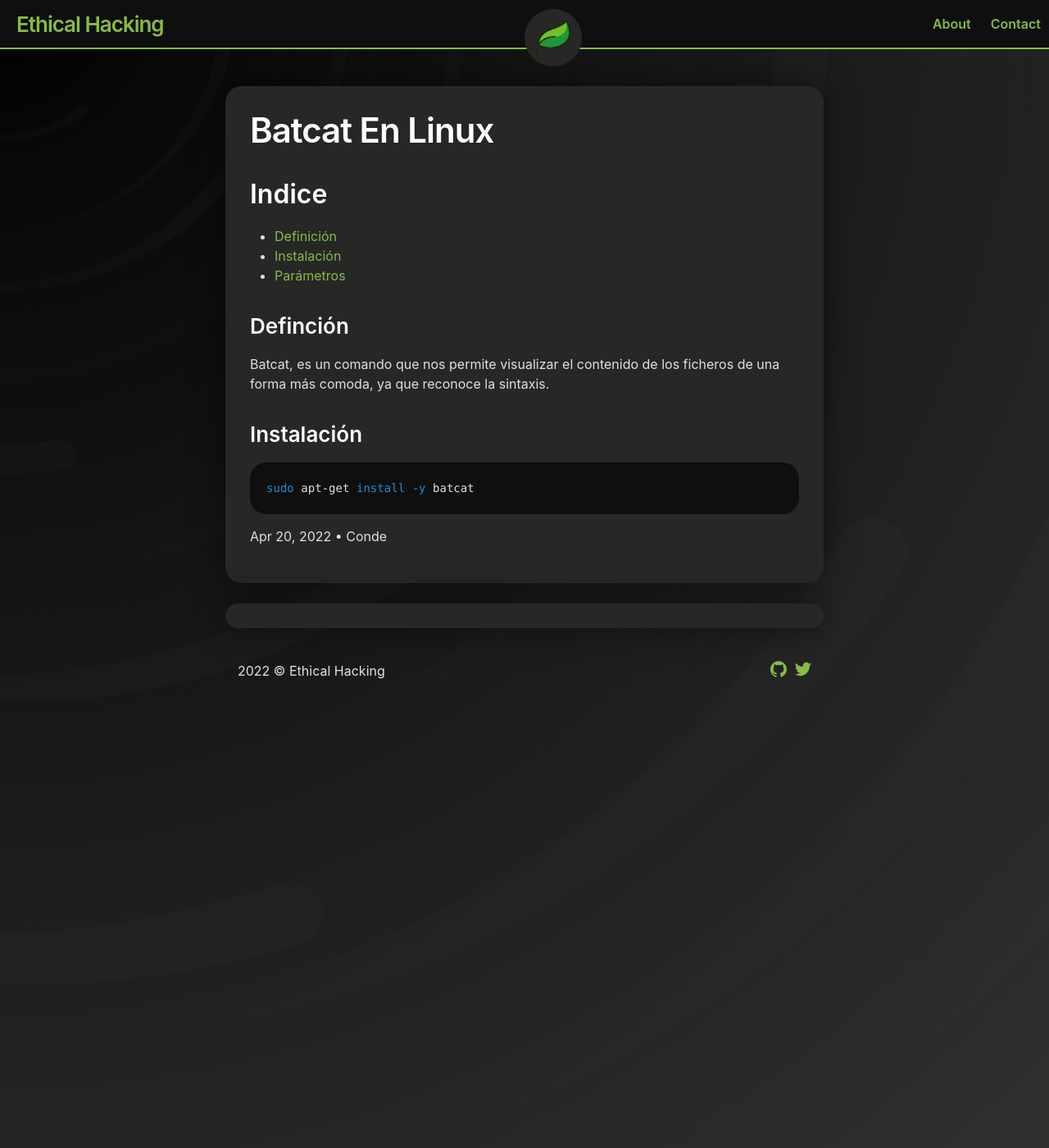
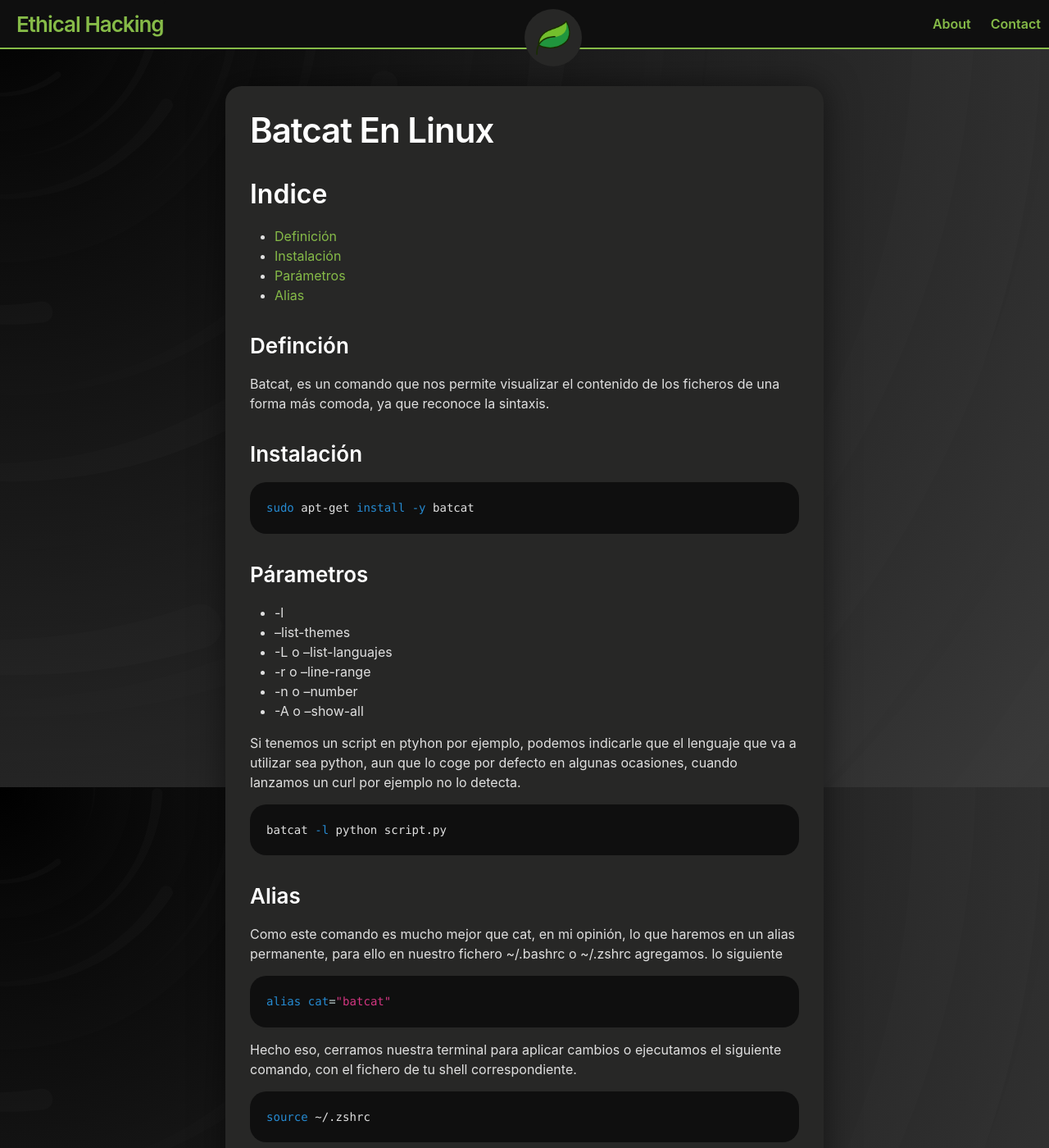
Before and after one commit to H4ckTrick/H4ckTrick.github.io, a Jekyll site: the page built from _posts/2022-04-20-Batcat-en-Linux.md, in a window 1280 px wide and 1400 px high. Shown: the whole window at 82% size. Built offline with Jekyll 4.4.1, drawn with Linux system fonts in a browser that asks for light colours; a script that is not in the unit is left out.

Commit message:
Update 2022-04-20-Batcat-en-Linux.md

````diff
--- a/_posts/2022-04-20-Batcat-en-Linux.md
+++ b/_posts/2022-04-20-Batcat-en-Linux.md
@@ -7,6 +7,7 @@ author: Conde
 - [Definición](#Definción)
 - [Instalación](#Instalación)
 - [Parámetros](#Párametros)
+- [Alias](#Alias)
 
 ### Definción
 Batcat, es un comando que nos permite visualizar el contenido de los ficheros de una forma más comoda, ya que reconoce
@@ -16,3 +17,26 @@ la sintaxis.
 ```bash
 sudo apt-get install -y batcat
 ```
+### Párametros
+- -l
+- --list-themes
+- -L o --list-languajes
+- -r o --line-range
+- -n o --number
+- -A o --show-all
+
+Si tenemos un script en ptyhon por ejemplo, podemos indicarle que el lenguaje que va a utilizar sea python, aun que lo coge por defecto en algunas ocasiones, cuando
+lanzamos un curl por ejemplo no lo detecta.
+```bash
+batcat -l python script.py
+```
+### Alias
+Como este comando es mucho mejor que cat, en mi opinión, lo que haremos en un alias permanente, para ello en nuestro fichero ~/.bashrc o ~/.zshrc agregamos.
+lo siguiente
+```bash
+alias cat="batcat"
+```
+Hecho eso, cerramos nuestra terminal para aplicar cambios o ejecutamos el siguiente comando, con el fichero de tu shell correspondiente.
+```bash
+source ~/.zshrc
+```
````
